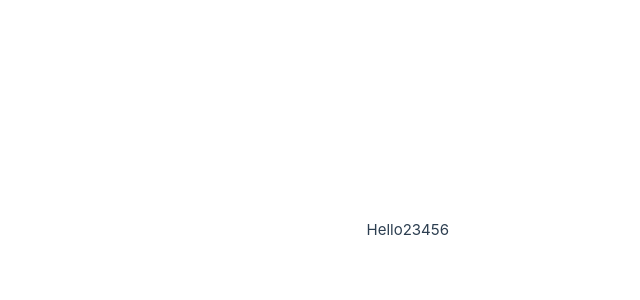
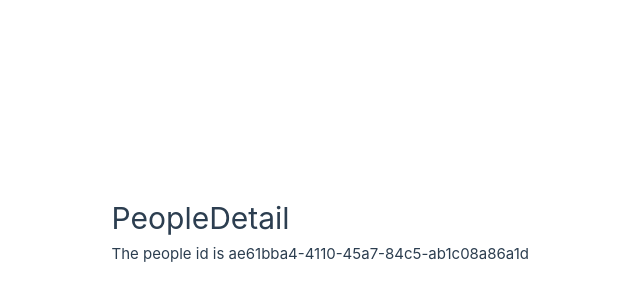
Before and after one commit to developer-sunnywu/moovuptest, a Vue app in the folder moovup-frontend/: page /people/ae61bba4-4110-45a7-84c5-ab1c08a86a1d in a window 1280 px wide. Before the commit this address had no page. Shown: the part 170-470 px from the top of the page, without its empty margins (111-751 px from the left). Built offline with nearby package versions, Linux system fonts and the light colour scheme.

Commit message:
Multiple details are render

```diff
--- a/moovup-frontend/src/App.vue
+++ b/moovup-frontend/src/App.vue
@@ -3,14 +3,7 @@ import { RouterLink, RouterView } from 'vue-router'
 </script>
 
 <template>
-  <header>
-
-    <div class="wrapper">
-      <div>Hello23456</div>
-    </div>
-  </header>
-
-  <!-- <RouterView /> -->
+  <RouterView/>
 </template>
 
 <style scoped>
--- a/moovup-frontend/src/router/index.js
+++ b/moovup-frontend/src/router/index.js
@@ -1,13 +1,19 @@
 import { createRouter, createWebHistory } from 'vue-router'
-import PeopleView from '../views/PeopleView.vue'
+import People from '../views/People.vue'
+import PeopleDetail from '../views/PeopleDetail.vue'
 
 const router = createRouter({
   history: createWebHistory(import.meta.env.BASE_URL),
   routes: [
     {
       path: '/',
-      name: 'home',
-      component: PeopleView
+      name: 'People',
+      component: People
+    },
+    {
+      path: '/people/:id',
+      name: 'PeopleDetail',
+      component: PeopleDetail
     }
   ]
 })
--- /dev/null
+++ b/moovup-frontend/src/views/People.vue
@@ -0,0 +1,53 @@
+<template>
+  <h1>All Friends</h1><br />
+  <div v-for="person in people" :key="person.id">
+    <router-link :to="{ name: 'PeopleDetail', params: { id: person._id } }">
+      <div>
+        <img :src="person.picture">
+        <span>{{ `${person.name.first} ${person.name.last}` }}</span>
+      </div><br/>
+
+    </router-link>
+  </div>
+</template>
+
+
+<script>
+export default {
+  data() {
+    return {
+      people: [
+        {
+          "_id": "ae736d8f-5a08-4bab-8e30-1eb2079e5dc2",
+          "name": {
+            "last": "Bass",
+            "first": "Bradley"
+          },
+          "email": "aida.griffith@sybixtex.show",
+          "picture": "https://placebear.com/225/210",
+          "location": {
+            "latitude": 22.38,
+            "longitude": null
+          }
+        },
+        {
+          "_id": "ae61bba4-4110-45a7-84c5-ab1c08a86a1d",
+          "name": {
+            "last": "Calhoun",
+            "first": "Amparo"
+          },
+          "email": "sue.patterson@exoteric.press",
+          "picture": "https://placebear.com/60/121",
+          "location": {
+            "latitude": 22.37,
+            "longitude": 113.34
+          }
+        }
+      ]
+    }
+  }
+}
+</script>
+
+
+<style></style>
--- /dev/null
+++ b/moovup-frontend/src/views/PeopleDetail.vue
@@ -0,0 +1,14 @@
+<template>
+    <h1>PeopleDetail</h1><br />
+    <p>The people id is {{ id }}</p>
+</template>
+
+<script>
+export default {
+  data() {
+    return {
+      id: this.$route.params.id
+    }
+  }
+}
+</script>
--- a/moovup-frontend/src/views/PeopleView.vue
+++ /dev/null
@@ -1,3 +0,0 @@
-<template>
-    <div>12333333</div>
-</template>
```
Also changed, not shown: moovup-frontend/src/assets/logo.svg (deleted), moovup-frontend/src/views/PeopleDetailView.vue (deleted).
